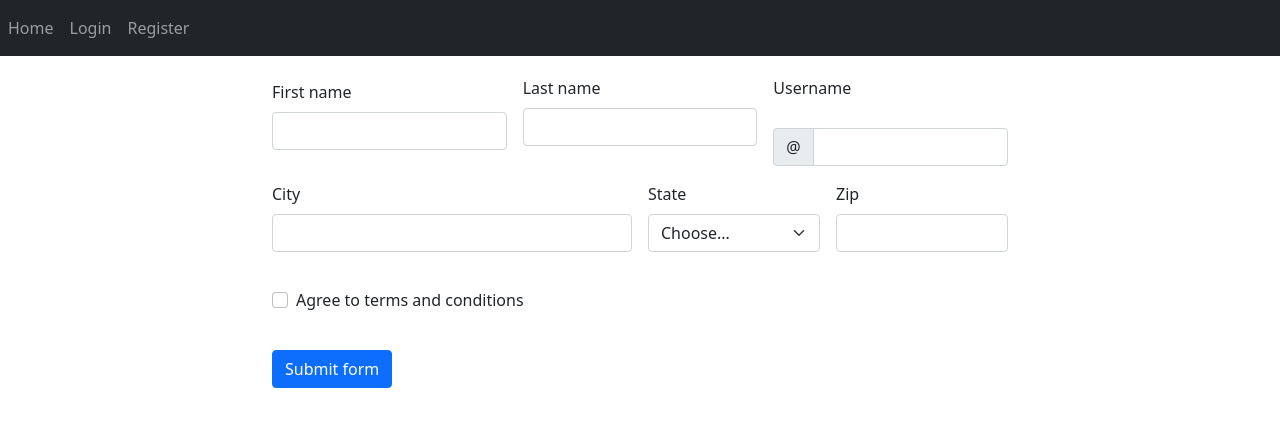
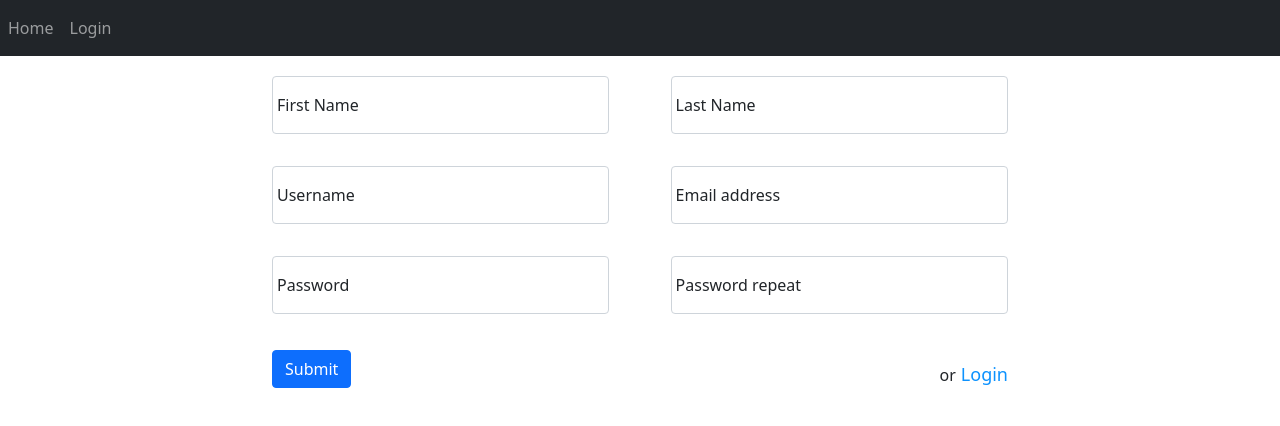
Before and after one commit to Pharnassus/AngularLibriAutori, an Angular app in the folder LibriAutoriV1/: page /register in a window 1280 px wide. Shown: the top 426 px of the page. Built offline with nearby package versions, Linux system fonts and the light colour scheme.

Commit message:
login ultimato e validato

```diff
--- a/LibriAutoriV1/src/app/_services/users.json
+++ b/LibriAutoriV1/src/app/_services/users.json
@@ -1,17 +1,30 @@
 [
   {
+    "firstName" : "gino",
+    "lastName" : "postino",
     "user" : "user",
     "email" : "user@mail.com",
     "pwd" : "user"
   },
   {
+    "firstName" : "torta",
+    "lastName" : "salata",
     "user" : "pippo",
     "email" : "pippo@mail.com",
     "pwd" : "pippo"
   },
   {
+    "firstName" : "federico",
+    "lastName" : "lombrico",
     "user" : "pluto",
     "email" : "pluto@mail.com",
     "pwd" : "pluto"
+  },
+  {
+    "firstName" : "test",
+    "lastName" : "test",
+    "user" : "test",
+    "email" : "test",
+    "pwd" : "test"
   }
 ]
--- a/LibriAutoriV1/src/app/app.component.html
+++ b/LibriAutoriV1/src/app/app.component.html
@@ -4,7 +4,7 @@
   <div class="navbar-nav">
       <a class="nav-item nav-link" routerLink="/home">Home</a>
       <a class="nav-item nav-link" routerLink="/login">Login</a>
-      <a class="nav-item nav-link" routerLink="/register">Register</a>
+      <!-- <a class="nav-item nav-link" routerLink="/register">Register</a> -->
   </div>
 </nav>
 
--- a/LibriAutoriV1/src/app/login/login.component.html
+++ b/LibriAutoriV1/src/app/login/login.component.html
@@ -3,6 +3,9 @@
   <span>Login Error!</span>
   <span>Wrong username or password!</span>
   <span>Please Retry or Register</span>
+</div>
+<div class="alert alert-danger" role="alert" *ngIf="errorStateEmpty">
+  <span>Empty fields!</span>
 </div>
 
 <!-- div per il redirect alla home -->
@@ -15,19 +18,17 @@
   </div>
 </div>
 
+<!-- sezione form -->
 <form class="row g-3 needs-validation" novalidate>
 
   <div class="form-floating mb-3">
-    <input type="text" class="form-control" id="floatingInput" placeholder="username" [(ngModel)]="username" [ngModelOptions]="{standalone: true}" required>
+    <input type="text" class="form-control" id="floatingInput" placeholder="username" [(ngModel)]="username"
+      [ngModelOptions]="{standalone: true}" required>
     <label for="floatingInput">Username</label>
   </div>
-  <!-- sezione input eail che per il login non serve, ma dovrò poi aggiungerlo al register -->
-  <!-- <div class="form-floating mb-3">
-  <input type="email" class="form-control" id="floatingInput" placeholder="name@example.com" [(ngModel)]="email">
-  <label for="floatingInput">Email address</label>
-</div> -->
   <div class="form-floating">
-    <input type="password" class="form-control" id="floatingPassword" placeholder="Password" [(ngModel)]="pwd" [ngModelOptions]="{standalone: true}" required>
+    <input type="password" class="form-control" id="floatingPassword" placeholder="Password" [(ngModel)]="pwd"
+      [ngModelOptions]="{standalone: true}" required>
     <label for="floatingPassword">Password</label>
   </div>
 
--- a/LibriAutoriV1/src/app/register/register.component.html
+++ b/LibriAutoriV1/src/app/register/register.component.html
@@ -1,64 +1,57 @@
+<!--  alert messages -->
+<div class="alert alert-danger" role="alert" *ngIf="errorState">
+  <span>Login Error!</span>
+  <span>error in one or more input fields</span>
+  <span>Please Retry or Login</span>
+</div>
+
 <form class="row g-3 needs-validation" novalidate>
-  <div class="col-md-4">
-    <label for="validationCustom01" class="form-label">First name</label>
-    <input type="text" class="form-control" id="validationCustom01" required>
-    <div class="valid-feedback">
-      Looks good!
+
+  <div class="form-floating mb-3">
+    <input type="text" class="form-control" id="floatingFN" placeholder="username" [(ngModel)]="firstName"
+      [ngModelOptions]="{standalone: true}" required>
+    <label for="floatingFN">First Name</label>
+  </div>
+  <div class="form-floating mb-3">
+    <input type="text" class="form-control" id="floatingLN" placeholder="username" [(ngModel)]="lastName"
+      [ngModelOptions]="{standalone: true}" required>
+    <label for="floatingLN">Last Name</label>
+  </div>
+  <div class="form-floating mb-3">
+    <input type="" class="form-control" id="floatingUN" placeholder="username" [(ngModel)]="username"
+      [ngModelOptions]="{standalone: true}" required>
+    <label for="floatingUN">Username</label>
+  </div>
+  <div class="form-floating mb-3">
+    <input type="email" class="form-control" id="floatingEmail" placeholder="name@example.com" [(ngModel)]="email"
+      [ngModelOptions]="{standalone: true}" required>
+    <label for="floatingEmail">Email address</label>
+  </div>
+  <div class="form-floating mb-3">
+    <input type="password" class="form-control" id="floatingPassword" placeholder="Password" [(ngModel)]="pwd"
+      [ngModelOptions]="{standalone: true}" required>
+    <label for="floatingPassword">Password</label>
+  </div>
+  <div class="form-floating mb-3">
+    <input type="password" class="form-control" id="floatingPasswordRepeat" placeholder="PasswordRepeat" [(ngModel)]="pwdRepeat"
+      [ngModelOptions]="{standalone: true}" required>
+    <label for="floatingPasswordRepeat">Password repeat</label>
+  </div>
+
+
+  <div id="m_loginSpinnerContainer">
+    <div>
+      <button type="submit" class="btn btn-primary" (click)="register()">
+        Submit
+        <div class="m_spinnerLogin spinner-border text-light" role="status" *ngIf="spinner">
+          <span class="visually-hidden">Loading...</span>
+        </div>
+      </button>
+    </div>
+    <div>
+      <span>or</span>
+      <a routerLink="/login">Login</a>
     </div>
   </div>
-  <div class="col-md-4">
-    <label for="validationCustom02" class="form-label">Last name</label>
-    <input type="text" class="form-control" id="validationCustom02" required>
-    <div class="valid-feedback">
-      Looks good!
-    </div>
-  </div>
-  <div class="col-md-4">
-    <label for="validationCustomUsername" class="form-label">Username</label>
-    <div class="input-group has-validation">
-      <span class="input-group-text" id="inputGroupPrepend">@</span>
-      <input type="text" class="form-control" id="validationCustomUsername" aria-describedby="inputGroupPrepend" required>
-      <div class="invalid-feedback">
-        Please choose a username.
-      </div>
-    </div>
-  </div>
-  <div class="col-md-6">
-    <label for="validationCustom03" class="form-label">City</label>
-    <input type="text" class="form-control" id="validationCustom03" required>
-    <div class="invalid-feedback">
-      Please provide a valid city.
-    </div>
-  </div>
-  <div class="col-md-3">
-    <label for="validationCustom04" class="form-label">State</label>
-    <select class="form-select" id="validationCustom04" required>
-      <option selected disabled value="">Choose...</option>
-      <option>...</option>
-    </select>
-    <div class="invalid-feedback">
-      Please select a valid state.
-    </div>
-  </div>
-  <div class="col-md-3">
-    <label for="validationCustom05" class="form-label">Zip</label>
-    <input type="text" class="form-control" id="validationCustom05" required>
-    <div class="invalid-feedback">
-      Please provide a valid zip.
-    </div>
-  </div>
-  <div class="col-12">
-    <div class="form-check">
-      <input class="form-check-input" type="checkbox" value="" id="invalidCheck" required>
-      <label class="form-check-label" for="invalidCheck">
-        Agree to terms and conditions
-      </label>
-      <div class="invalid-feedback">
-        You must agree before submitting.
-      </div>
-    </div>
-  </div>
-  <div class="col-12">
-    <button class="btn btn-primary" type="submit" (click)="register()">Submit form</button>
-  </div>
+
 </form>
--- a/LibriAutoriV1/src/app/register/register.component.scss
+++ b/LibriAutoriV1/src/app/register/register.component.scss
@@ -1,7 +1,33 @@
-div:first-of-type {
-  margin-top: 20px;
+form {
+  justify-content: space-between;
+  flex-wrap: wrap;
+
+  .form-floating {
+    width: 47%;
+  }
+
+  // sezione pulsante login
+  #m_loginSpinnerContainer {
+    display: flex;
+    margin-top: 20px;
+    align-items: flex-end;
+    justify-content: space-between;
+
+    .m_spinnerLogin {
+      margin-left: 10px;
+      width: 15px;
+      height: 15px;
+    }
+
+    span {
+      margin-right: 5px;
+    }
+
+    a {
+      text-decoration: none;
+      font-size: 18px;
+      color: #0d92fe;
+      cursor: pointer;
+    }
+  }
 }
-
-button{
-  margin-top: 20px
-}
--- a/LibriAutoriV1/src/app/register/register.component.ts
+++ b/LibriAutoriV1/src/app/register/register.component.ts
@@ -1,4 +1,10 @@
 import { Component, OnInit } from '@angular/core';
+
+//IMPORTO IL JSON PER POTERLO USARE IN PAGINA
+import users from '../_services/users.json';
+
+// IMPORT PER IL REDIRECT DELLE PAGINE [pt.1]
+import { Router } from '@angular/router';
 
 @Component({
   selector: 'app-register',
@@ -7,13 +13,105 @@ import { Component, OnInit } from '@angular/core';
 })
 export class RegisterComponent implements OnInit {
 
-  constructor() { }
+  // AGGIUNTA "private router: Router" ALL'INTERNO DEL COSTRUTTORE PER IL REDIRECT DELLA PAGINA NELLA FUNZIONE SUBMIT [pt.2]
+  constructor(public router: Router) { }
 
   ngOnInit() {
   }
 
-  register () {
+  //usersList sarà l'array di oggetti che potrai usare con l'*ngFor e dovrà avere la stessa struttura del json
+  usersList: {
+    firstName: String,
+    lastName: String,
+    user: String,
+    email: String,
+    pwd: String
+  }[] = users;
 
+
+  // VARIABILI USATE NELLA FUNZIONE SUBMIT PER RECUPERARE I DATI DALL'INPUT
+  firstName: string;
+  lastName: string;
+  username: string;
+  email: string;
+  pwd: string;
+  pwdRepeat: string;
+
+  // VARIABILI USATE NELLA FUNZIONE SUBMIT PER GENERARE IL BANNER LOGIN ERRATO E BENVENUTO
+  error = 0;
+  errorState = false;
+  welcome = false;
+  spinner = false;
+
+  register() {
+
+    const usernameInput = this.username;
+    const emailInput = this.email;
+    const pwdInput = this.pwd;
+    // CONTROLLO STAMPE INPUT E RICERCA JSON
+    // console.log("user is " + usernameInput,"\n",
+    //             "email is " + emailInput,"\n",
+    //             "password is " + pwdInput,"\n",
+    //             "JSON utenti:" + users[0].email,
+    //             );
+
+    //attiva il login spinner
+    this.spinner = true;
+
+    // CICLA IL JSON
+    for (let i = 0; i < users.length; i++) {
+
+      // CICLA TUTTI GLI UTENTI; STESSA COSA POTRAI FARLA CON IL RESTO DELLE CHIAVI DEL JSON
+      // console.log(users[i].user);
+
+      // SE TROVA CORRISPONDENZE CON TUTTI E 3 I CAMPI DI INPUT STAMPA OK E SI FERMA ALTRIMENTI AUMENTA IL COUNTER error  DI 1
+      if (users[i].user == usernameInput && users[i].pwd == pwdInput) {//users[i].email == emailInput &&
+
+        //per far sparire il banner di errore in caso di successivo login corretto
+        this.errorState = false;
+
+        //timeout per finto caricamento
+        setTimeout(() => {
+          //termina la visualizzazione dello spinner login
+          this.spinner = false;
+
+          // se welcome è true parte l'ngIf nell'html
+          this.welcome = true;
+
+          // REDIRECT SULLA HOME AD AVVENUTO LOGIN [pt.3]
+          // this.router.navigate(['/home']);
+        }, 1500);
+
+        //simulazione delay reindirizzamento alla home
+        setTimeout(() => {
+          // REDIRECT SULLA HOME AD AVVENUTO LOGIN [pt.3]
+          this.router.navigate(['/home']);
+        }, 4500);
+
+        break
+
+      } else {
+        this.error++;
+      }
+
+      // SE CICLA TUTTO IL JSON E NON TROVA CORRISPONDENZE CON GLI UTENTI ALLORA STAMPA UN MESSAGGIO DI ERRORE
+      if (this.error == users.length) {
+
+
+        setTimeout(() => {
+          this.spinner = false;
+          this.error = 0;
+        }, 1000);
+
+        setTimeout(() => {
+          //per accedere all'id con il typescript bisogna aggiungere (<HTMLInputElement>)
+          (<HTMLInputElement>document.getElementById('floatingInput')).value = '';
+          (<HTMLInputElement>document.getElementById('floatingPassword')).value = '';
+          this.errorState = true;
+          // console.log(this.errorState);
+        }, 1500);
+      }
+    }
 
     //VALIDAZIONI FORM BOOTSTRAP
     // Fetch all the forms we want to apply custom Bootstrap validation styles to
```
Also changed, not shown: LibriAutoriV1/src/app/login/login.component.ts (+22 -9 lines).
